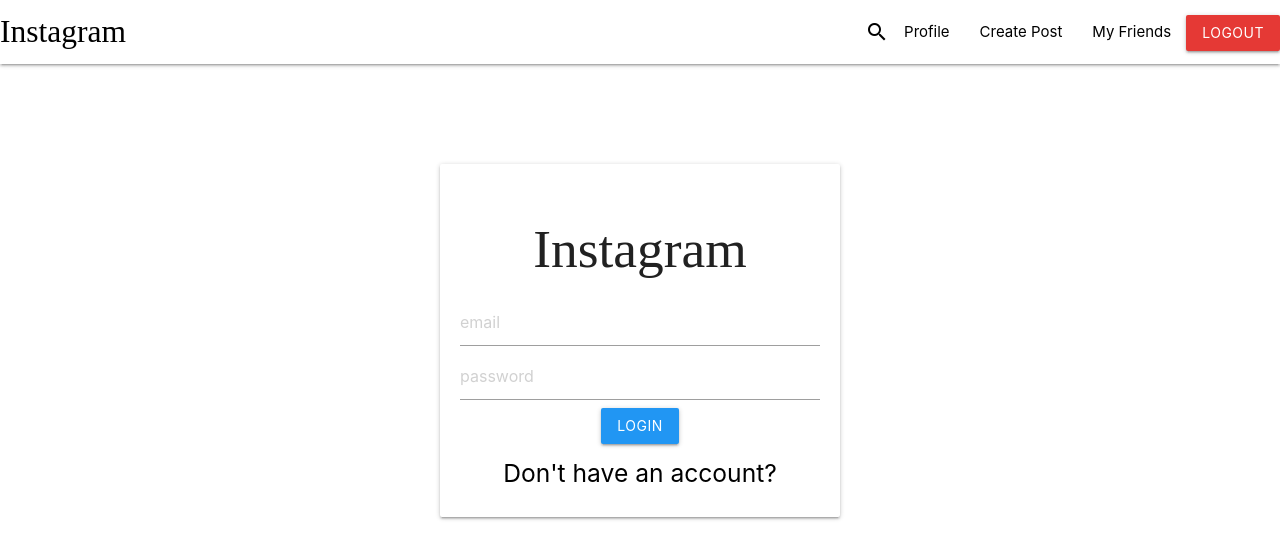
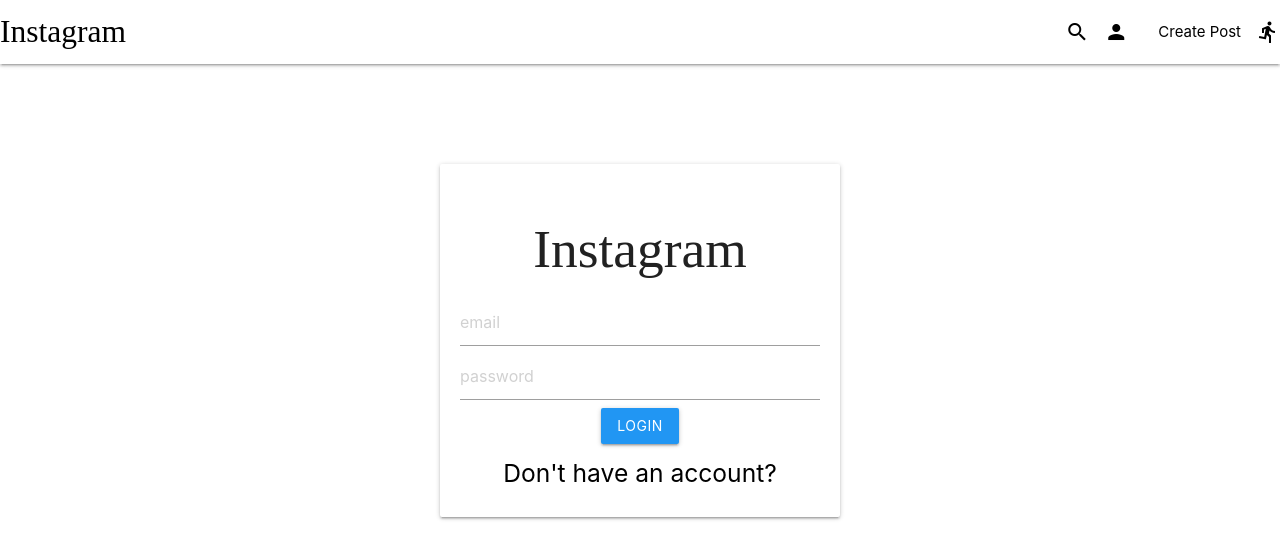
Before and after one commit to Sreeja0410/INSTAGRAM-CLONE, a React (Create React App) app in the folder client/: page /signin in a window 1280 px wide. Shown: the top 558 px of the page. Built offline with nearby package versions, Linux system fonts and the light colour scheme; sample sign-in values are in the browser's storage; a web font is replaced by a local one.

Commit message:
final commit

```diff
--- a/client/src/components/navbar.js
+++ b/client/src/components/navbar.js
@@ -16,23 +16,22 @@
     if(state){
       return [
         <li key="1"><i data-target="modal1" className="large material-icons modal-trigger" style={{color:"black"}}>search</i></li>,
-        <li key="2"><Link to="/profile">Profile</Link></li>,
+        <li key="2"><Link to="/profile"><i className="large material-icons" style={{color:"black"}}>person</i></Link></li>,
         <li key="3"><Link to="/createpost">Create Post</Link></li>,
-        <li key="4"><Link to="/myfriendsposts">My Friends</Link></li>,
-        <li key="5">
-        <button className="btn #e53935 red darken-1"
+        <li key="4">
+        <i className="large material-icons" style={{color:"black"}}
         onClick={()=>{
           localStorage.clear()
           dispatch({type:"CLEAR"})
           navigate("/signin")
         }}
-        >Logout</button>
+        >directions_run</i>
         </li>
       ]
     } else{
       return [
-        <li key="6"><Link to="/signin">Login</Link></li>,
-        <li key="7"><Link to="/signup">Signup</Link></li>
+        <li key="5"><Link to="/signin">Login</Link></li>,
+        <li key="6"><Link to="/signup">Signup</Link></li>
       ]
 
     }
--- a/client/src/components/screens/Home.js
+++ b/client/src/components/screens/Home.js
@@ -166,11 +166,6 @@
               {item.comments.map(record=>{
                 return(
                   <h6 key={record._id}>
-                  {record.postedBy._id===state._id
-                  &&
-                  //onClick={()=>deleteComment(record._id)}
-                  <i className="material-icons" >delete</i>
-                  }
 
                   <span><b>{record.postedBy.name}</b></span> : {record.text}</h6>
                 )
```
